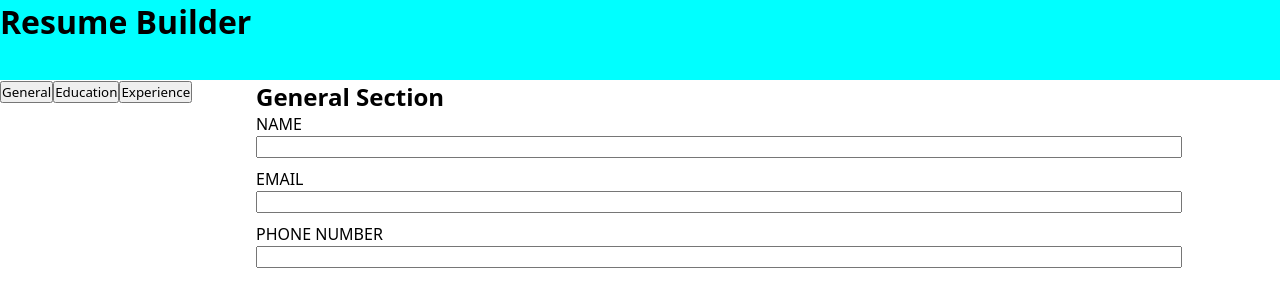
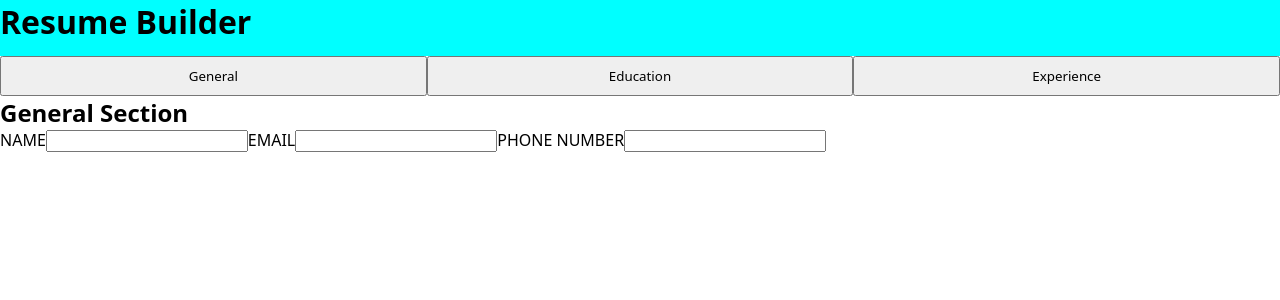
Before and after one commit to ImExtraPolite3/resume-builder, a React (Vite) app: page / in a window 1280 px wide. Shown: the top 300 px of the page. Built offline with nearby package versions, Linux system fonts and the light colour scheme.

Commit message:
change styling

```diff
--- a/src/index.css
+++ b/src/index.css
@@ -7,13 +7,21 @@
 
 #root {
   display: grid;
-  grid-template-rows: 10vh 90vh;
+  grid-template-rows: 7vh 5vh;
   grid-template-columns: 20vw 80vw;
+}
+
+#root > div {
+  grid-column: 1 / 3;
+}
+
+.nav-section {
+  display: grid;
+  grid-template-columns: repeat(3, 1fr);
 }
 
 .header {
   background-color: aqua;
-  grid-column: 1 / 3;
 }
 
 .user-input {
@@ -23,8 +31,8 @@
   width: 90%;
 }
 
-.user-input > div > input,
+/* .user-input > div > input,
 .user-input > div > div > input {
   width: 100%;
   margin-bottom: 10px;
-}
+} */
```
